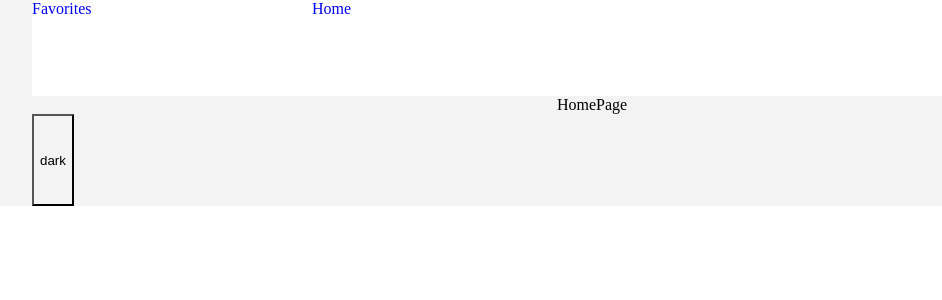
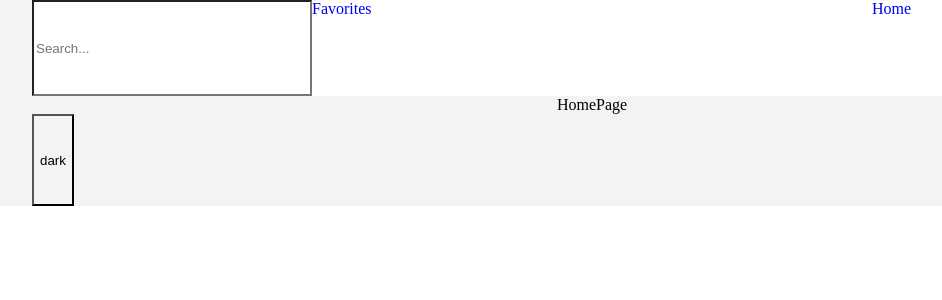
Before and after one commit to Alina-kachur/react-blogologo, a React (Create React App) app: page / in a window 1280 px wide. Shown: the top 300 px of the page, without its empty margins (48-990 px from the left). Built offline with nearby package versions, Linux system fonts and the light colour scheme.

Commit message:
feat(components):add Search component

```diff
--- a/src/components/Header/Header.tsx
+++ b/src/components/Header/Header.tsx
@@ -1,11 +1,13 @@
 import { Link } from "react-router-dom";
 import { ROUTE } from "../../router";
+import { StyledSearch } from "../Search/styles";
 
 import { StyledHeader } from "./styles";
 
 export const Header = () => {
   return (
     <StyledHeader>
+      <StyledSearch type={"text"} placeholder="Search..." />
       <Link to={ROUTE.FAVORITES}>Favorites</Link>
       <Link to={ROUTE.HOME}>Home</Link>
     </StyledHeader>
--- /dev/null
+++ b/src/components/Search/styles.ts
@@ -0,0 +1,5 @@
+import styled from "styled-components";
+
+const StyledSearch = styled.input``;
+
+export { StyledSearch };
--- a/src/components/index.ts
+++ b/src/components/index.ts
@@ -2,5 +2,6 @@ import { Footer } from "./Footer/Footer";
 import { Header } from "./Header/Header";
 import { MainTemplate } from "./MainTemplate/MainTemplate";
 import { RequareAuth } from "./RequareAuth/RequareAuth";
+import { Search } from "./Search/Search";
 
-export { Footer, Header, MainTemplate, RequareAuth };
+export { Footer, Header, MainTemplate, RequareAuth, Search };
--- a/src/router/index.ts
+++ b/src/router/index.ts
@@ -1,4 +1,3 @@
 import { ROUTE } from "./routes";
-import { router } from "./router";
 
-export { ROUTE, router };
+export { ROUTE };
--- a/src/router/router.tsx
+++ b/src/router/router.tsx
@@ -1,9 +1,7 @@
 import { createBrowserRouter, createRoutesFromElements, Route } from "react-router-dom";
 import { MainTemplate } from "../components/MainTemplate/MainTemplate";
 import { RequareAuth } from "../components/RequareAuth/RequareAuth";
-import { FavoritesPage } from "../pages/FavoritesPage";
-import { HomePage } from "../pages/HomePage";
-import { NotFoundPage } from "../pages/NotFoundPage";
+import { FavoritesPage, HomePage, NotFoundPage } from "../pages";
 import { ROUTE } from "./routes";
 
 export const router = createBrowserRouter(
```
Also changed, not shown: src/components/Search/Search.tsx (added, +13 -0 lines).
